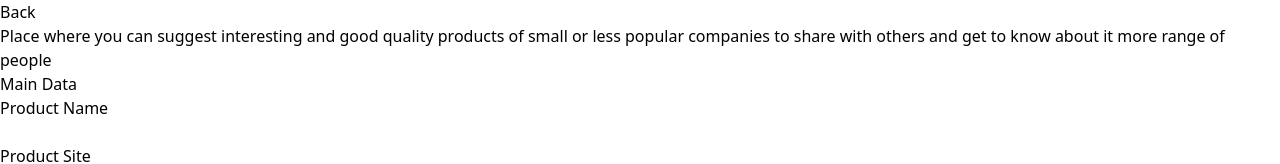
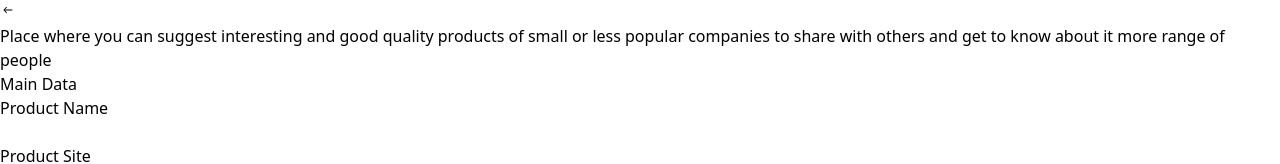
Before and after one commit to alexey-marinkevich/prod-rank, a React (Vite) app: page /suggest in a window 1280 px wide. Shown: the top 164 px of the page. Built offline with nearby package versions, Linux system fonts and the light colour scheme; no server answers.

Commit message:
add back button

```diff
--- a/src/pages/SuggestProductPage.tsx
+++ b/src/pages/SuggestProductPage.tsx
@@ -1,3 +1,4 @@
+import { IoIosArrowRoundBack } from 'react-icons/io';
 import { Form, Link, redirect, useNavigate } from 'react-router-dom';
 import { v4 as uuid } from 'uuid';
 
@@ -72,8 +73,11 @@ function SuggestProductPage() {
   return (
     <div className="m-auto mb-20 max-w-5xl p-2 md:p-5">
       <section className="mb-20 grid items-center sm:grid-cols-2">
-        <button onClick={() => navigate(-1)} className="max-w-xs text-start">
-          Back
+        <button
+          className="w-32 p-4 pl-0 text-7xl text-black transition-all hover:-translate-x-2"
+          onClick={() => navigate(-1)}
+        >
+          <IoIosArrowRoundBack />
         </button>
         <h1 className="text-lg md:text-right">
           Place where you can suggest interesting and good quality products of small or
```
